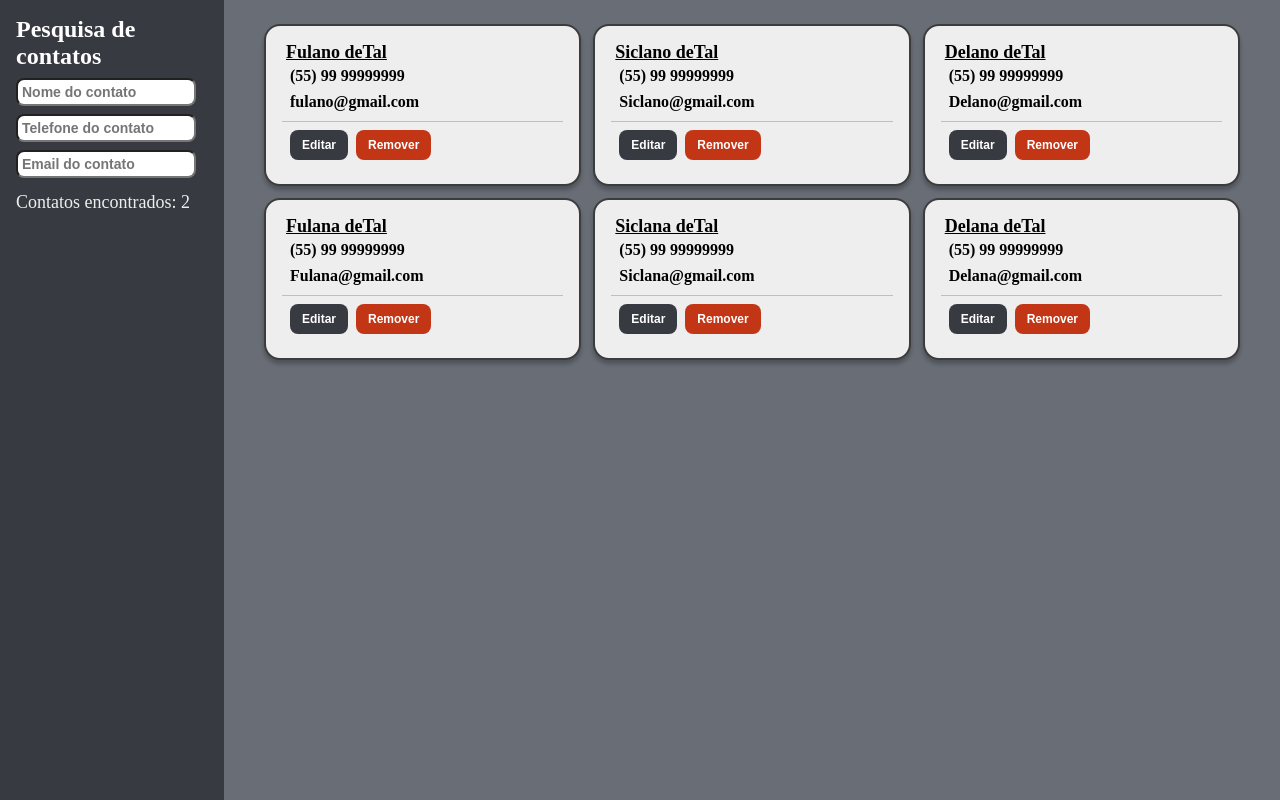
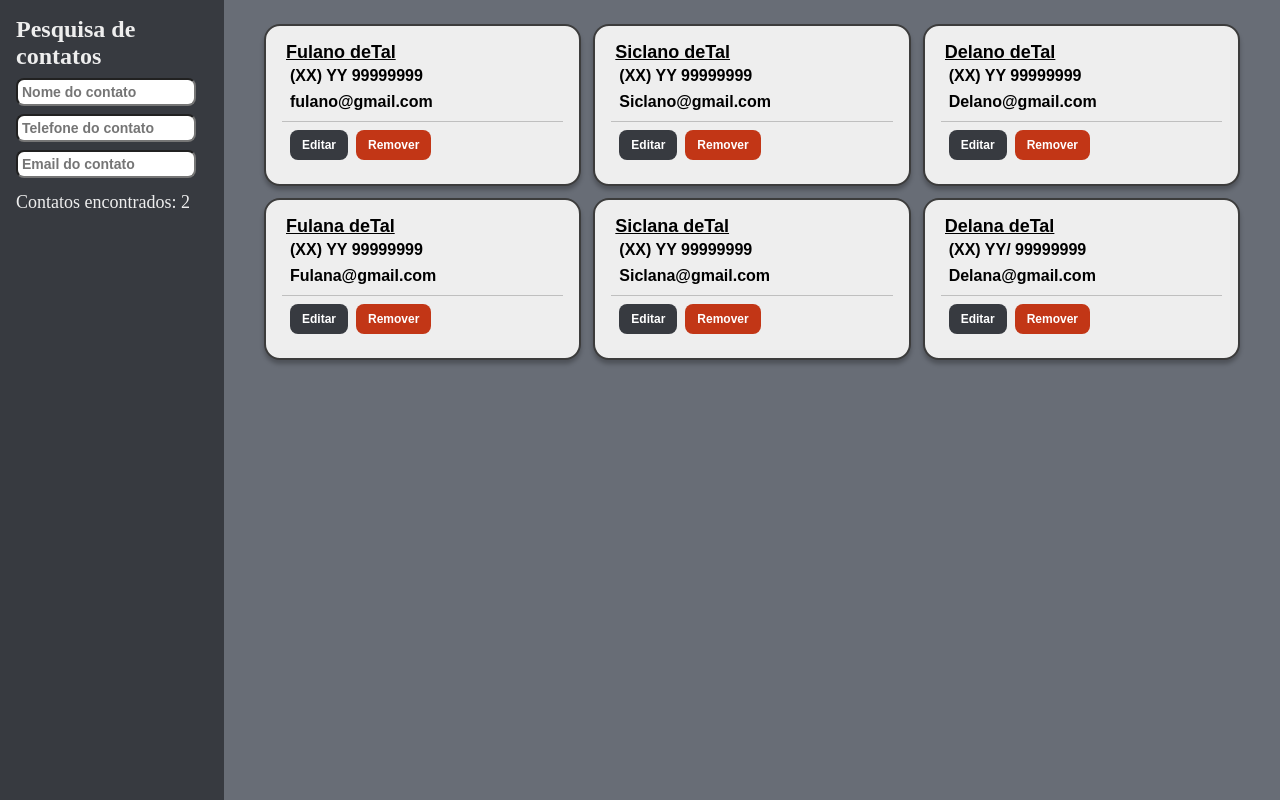
Before and after one commit to ThgFeldmann/lista-de-contatos, a React (Create React App) app: page / in a window 1280 px wide. Built offline with nearby package versions, Linux system fonts and the light colour scheme.

Commit message:
estilazação para edição

```diff
--- a/src/App.tsx
+++ b/src/App.tsx
@@ -1,6 +1,5 @@
 import SideBar from './containers/SideBar';
 import ListaDeContatos from './containers/ListaDeContatos';
-import Contato from './components/Contato'
 
 import EstiloGlobal from './styles/index'
 import { Container } from './styles/index';
--- a/src/components/Contato/index.tsx
+++ b/src/components/Contato/index.tsx
@@ -13,9 +13,20 @@ const Contato = ({nome, tel, email}: Props) => {
 
   return (
     <S.Card>
-      <S.Nome>{nome}</S.Nome>
-      <S.Info>{tel}</S.Info>
-      <S.Info>{email}</S.Info>
+      {editando ? (
+        <>
+          <S.Editando>Editando: </S.Editando>
+          <S.Nome value={nome} />
+          <S.Info value={tel} />
+          <S.Info value={email} />
+        </>
+      ) : (
+        <>
+          <S.Nome value={nome} disabled />
+          <S.Info value={tel} disabled />
+          <S.Info value={email} disabled />
+        </>
+      )}
       <S.ActionBar>
         {editando ? (
           <>
--- a/src/components/Contato/styles.ts
+++ b/src/components/Contato/styles.ts
@@ -9,17 +9,29 @@ export const Card = styled.div`
   background-color: ${variaveis.branco};
 `
 
-export const Nome = styled.h3`
+export const Nome = styled.input`
   padding: 0 4px;
   font-size: 18px;
   font-weight: bold;
   text-decoration: underline;
+  border: none;
+  background-color: ${variaveis.branco};
+  color: #000;
 `
 
-export const Info = styled.h4`
+export const Info = styled.input`
   padding: 4px 8px;
   font-weight: bold;
   font-size: 16px;
+  border: none;
+  background-color: ${variaveis.branco};
+  color: #000;
+`
+
+export const Editando = styled.p`
+  font-style: italic;
+  font-weight: bold;
+  font-size: 16px
 `
 
 export const ActionBar = styled.div`
--- a/src/containers/ListaDeContatos/index.tsx
+++ b/src/containers/ListaDeContatos/index.tsx
@@ -5,32 +5,32 @@ import { Container, ListaContatos } from "./styles"
 const contatos = [
   {
     nome: 'Fulano deTal',
-    tel: '(55) 99 99999999',
+    tel: '(XX) YY 99999999',
     email: 'fulano@gmail.com'
   },
   {
     nome: 'Siclano deTal',
-    tel: '(55) 99 99999999',
+    tel: '(XX) YY 99999999',
     email: 'Siclano@gmail.com'
   },
   {
     nome: 'Delano deTal',
-    tel: '(55) 99 99999999',
+    tel: '(XX) YY 99999999',
     email: 'Delano@gmail.com'
   },
   {
     nome: 'Fulana deTal',
-    tel: '(55) 99 99999999',
+    tel: '(XX) YY 99999999',
     email: 'Fulana@gmail.com'
   },
   {
     nome: 'Siclana deTal',
-    tel: '(55) 99 99999999',
+    tel: '(XX) YY 99999999',
     email: 'Siclana@gmail.com'
   },
   {
     nome: 'Delana deTal',
-    tel: '(55) 99 99999999',
+    tel: '(XX) YY/ 99999999',
     email: 'Delana@gmail.com'
   }
 ]
--- a/src/containers/SideBar/styles.ts
+++ b/src/containers/SideBar/styles.ts
@@ -4,7 +4,7 @@ import variaveis from "../../styles/variaveis";
 export const Aside = styled.aside`
   padding: 16px;
   background-color: ${variaveis.cinzaEscuro};
-  color: #fff;
+  color: #eee;
   height: 100vh;
 `
 
```
